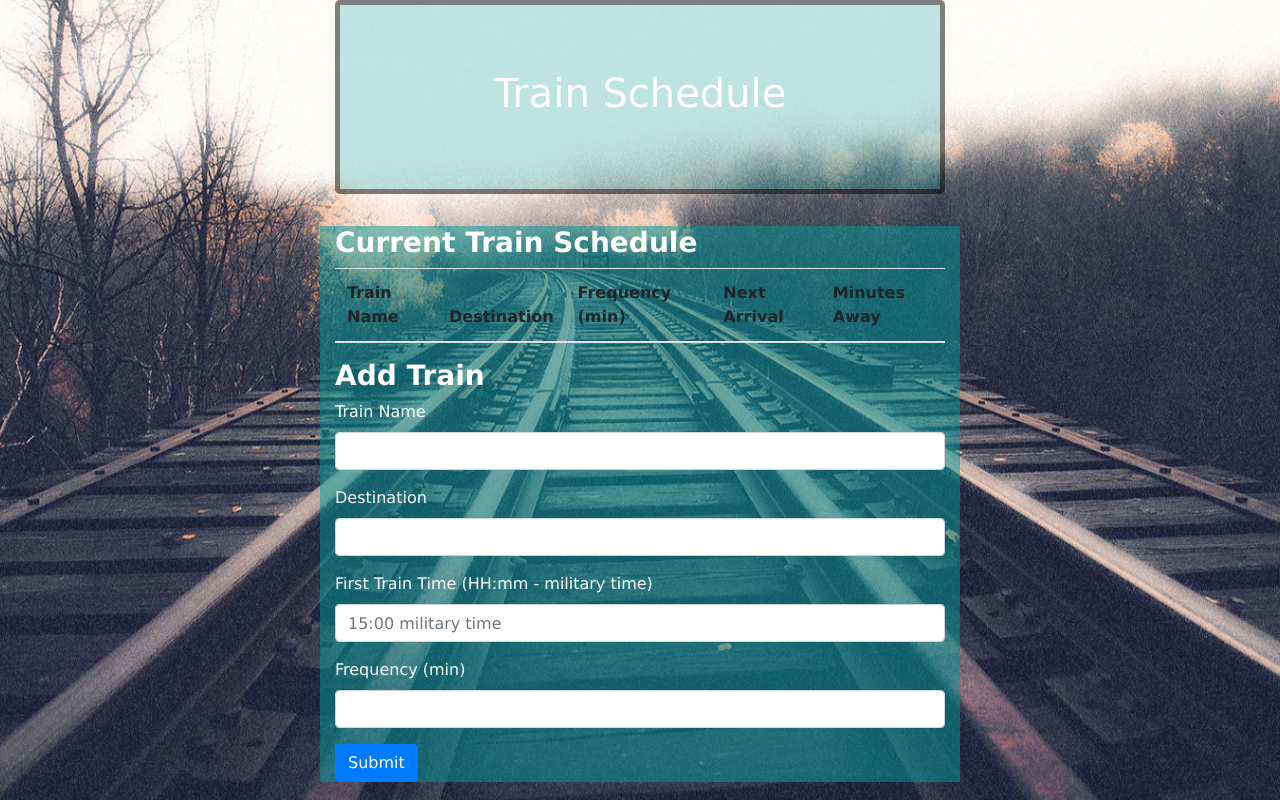
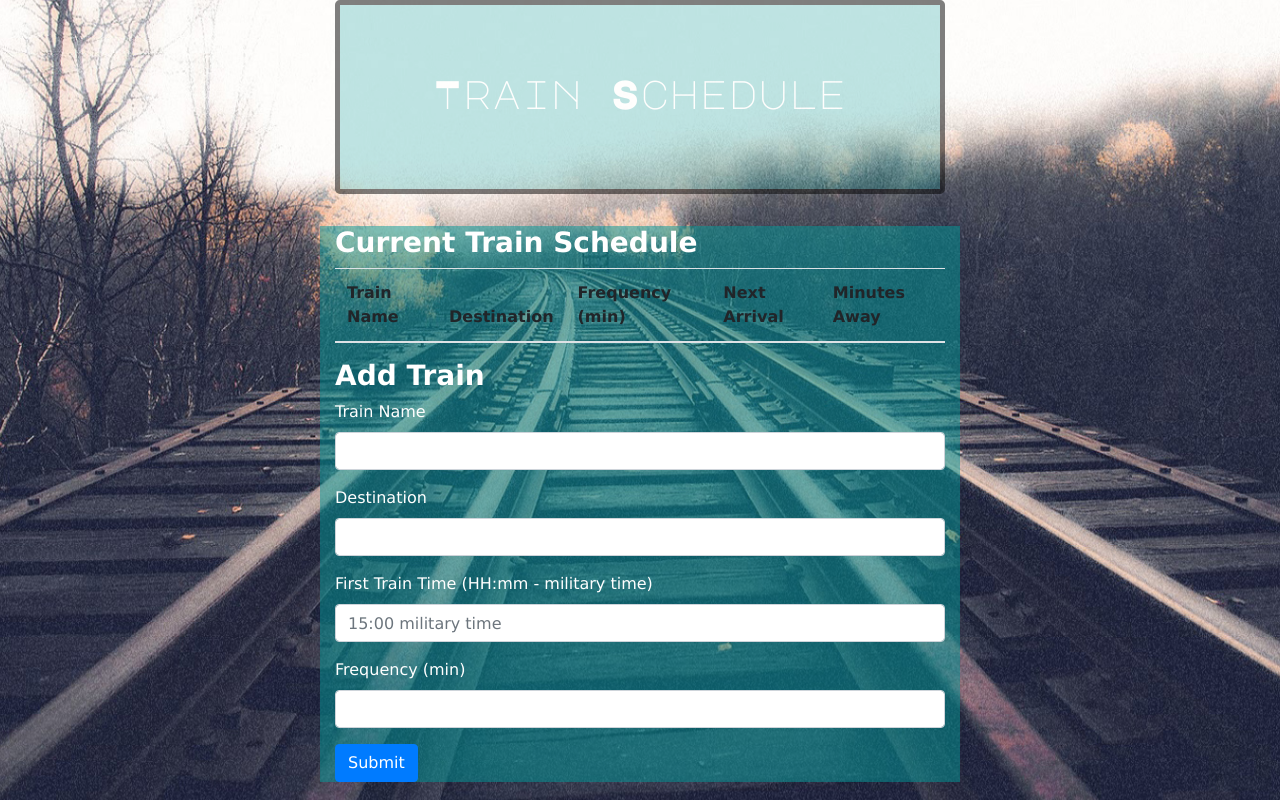
Before and after one commit to TaylorFStiger/FirebaseTrainSched, a plain HTML site: page index.html in a window 1280 px wide. Drawn offline with nearby package versions, Linux system fonts and the light colour scheme; no server answers.

Commit message:
special fonts to css

```diff
--- a/assets/css/style.css
+++ b/assets/css/style.css
@@ -14,7 +14,7 @@ body {
     color: white;
     opacity: 50%;
     border: 5px solid black;
-    font-family: Impact, Haettenschweiler, 'Arial Narrow Bold', sans-serif
+    font-family: 'Major Mono Display', monospace;
     font-size: 18pt;
 }
 
--- a/index.html
+++ b/index.html
@@ -4,7 +4,7 @@
     <meta charset="utf-8">
     <meta name="viewport" content="width=device-width, initial-scale=1.0">
     <meta http-equiv="X-UA-Compatible" content="ie=edge">
-    <title>Train Time Scheduler</title>
+    <title>Taylor's Train Scheduler</title>
 
 	<!-- Bootstrap -->
 	<link rel="stylesheet" href="https://stackpath.bootstrapcdn.com/bootstrap/4.2.1/css/bootstrap.min.css" integrity="sha384-GJzZqFGwb1QTTN6wy59ffF1BuGJpLSa9DkKMp0DgiMDm4iYMj70gZWKYbI706tWS"crossorigin="anonymous">
@@ -12,6 +12,8 @@
   <!-- Style CSS -->
   <link rel="stylesheet" type="text/css" href="assets/css/style.css">
 
+  <!-- FONT -->
+  <link href="https://fonts.googleapis.com/css?family=Major+Mono+Display" rel="stylesheet">
 	<!-- Moment.js -->
 	<script src="https://cdnjs.cloudflare.com/ajax/libs/moment.js/2.23.0/moment.js"></script>
 
```
